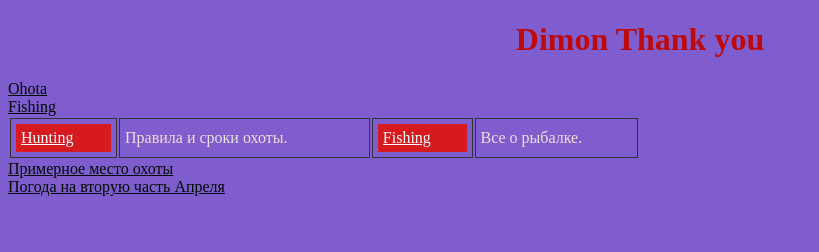
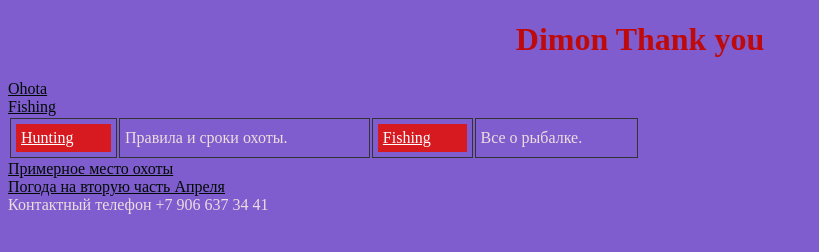
Before and after one commit to DmitryYar/ohota, a plain HTML site: page index.html in a window 1280 px wide. Shown: the whole page, without its empty margins (0-819 px from the left). Drawn offline with Linux system fonts and the light colour scheme.

Commit message:
Добавить телефон

```diff
--- a/index.html
+++ b/index.html
@@ -52,3 +52,6 @@
    <div><a href="https://world-weather.ru/pogoda/russia/yaroslavl/april-2024/">Погода на вторую часть Апреля</a></div>
   </body>
 </html>
+<footer>
+    Контактный телефон +7 906 637 34 41
+</footer>
```
